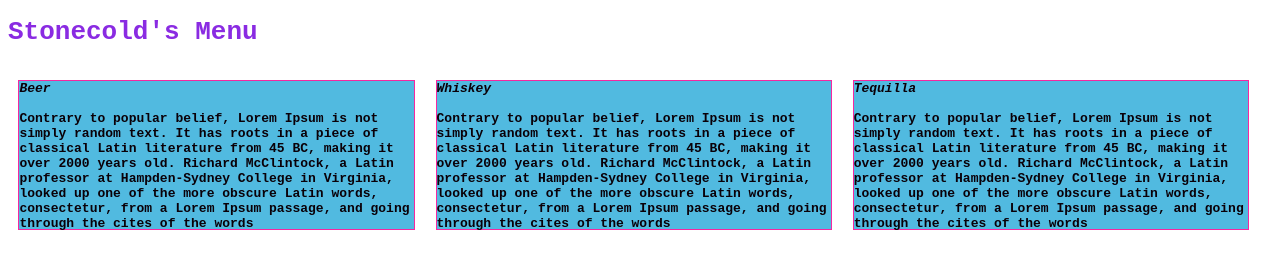
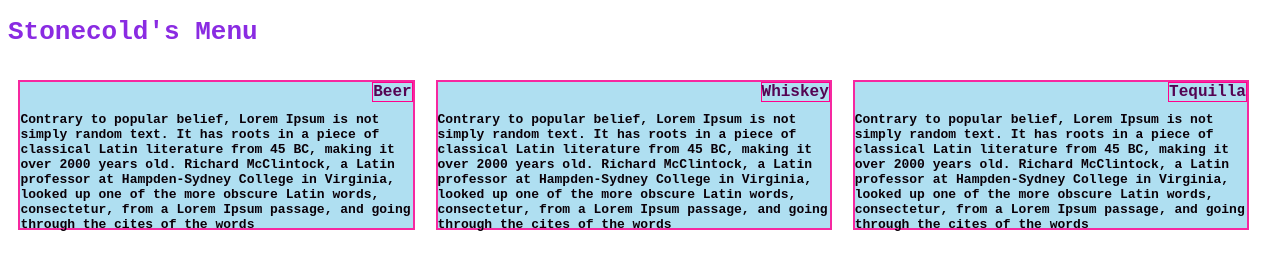
Before and after one commit to kibet16/Knowncoursera, a plain HTML site: page index.html in a window 1280 px wide. Drawn offline with Linux system fonts and the light colour scheme.

Commit message:
Update style.css

```diff
--- a/style.css
+++ b/style.css
@@ -8,9 +8,9 @@ h1{
 }
 p{
     color: rgb(10, 0, 8);
-    background-color: rgb(81, 186, 224);
+    background-color: rgb(175, 223, 241);
     height: 150px;
-    border: 1px solid rgb(246, 40, 160);
+    border: 2px solid rgb(246, 40, 160);
     font-family:  monospace;
     font-weight: bolder;
     letter-spacing:0px;
@@ -40,3 +40,27 @@ p{
        }
 
      }
+     .res{
+        color: rgb(84, 4, 83);
+        border: 1.5px solid #ff008c;
+        float: right;
+        font-size: large;
+        font-family:monospace;
+        font-style: normal;
+     }
+     .des{
+        color: rgb(84, 4, 83);
+        border: 1.5px solid #ff008c;
+        float: right;
+        font-size: large;
+        font-family:monospace;
+        font-style: normal;
+     }
+     .lay{
+        color: rgb(84, 4, 83);
+        border: 1.5px solid #ff008c;
+        float: right;
+        font-size: large;
+        font-family:monospace;
+        font-style: normal;
+     }
```
